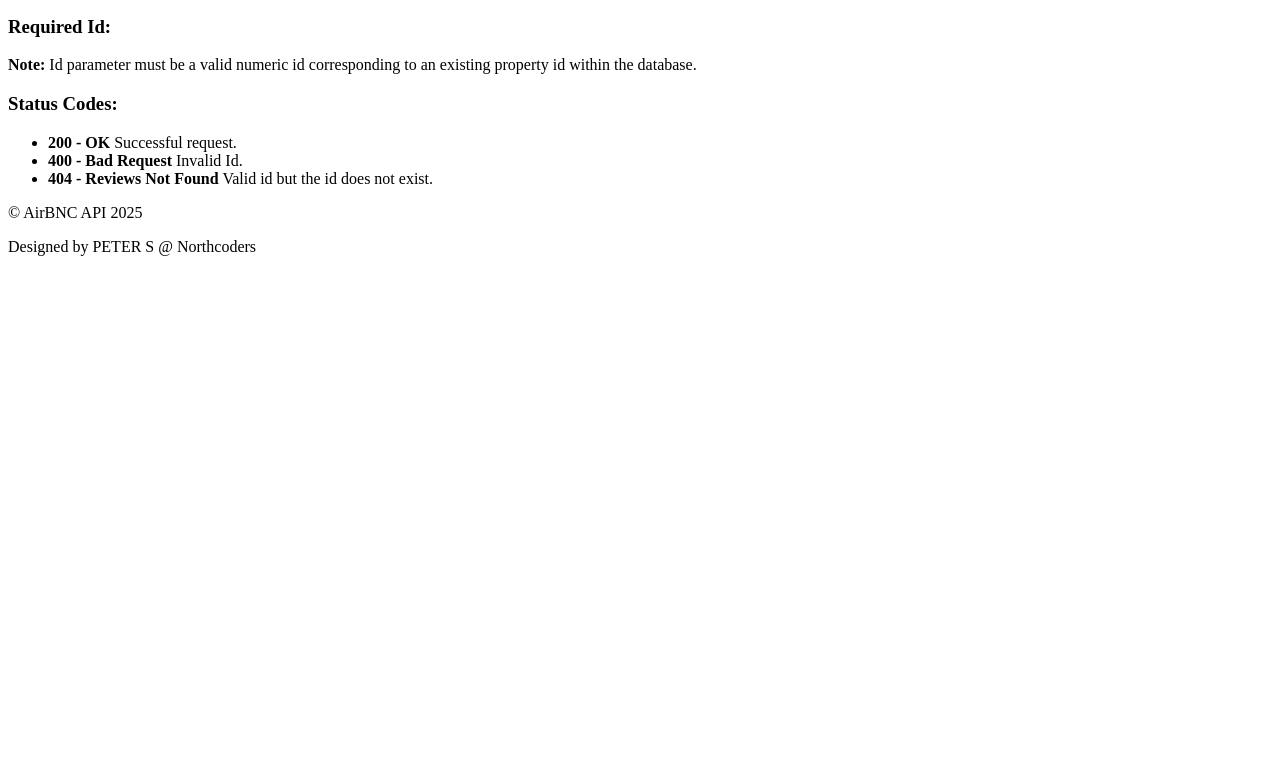
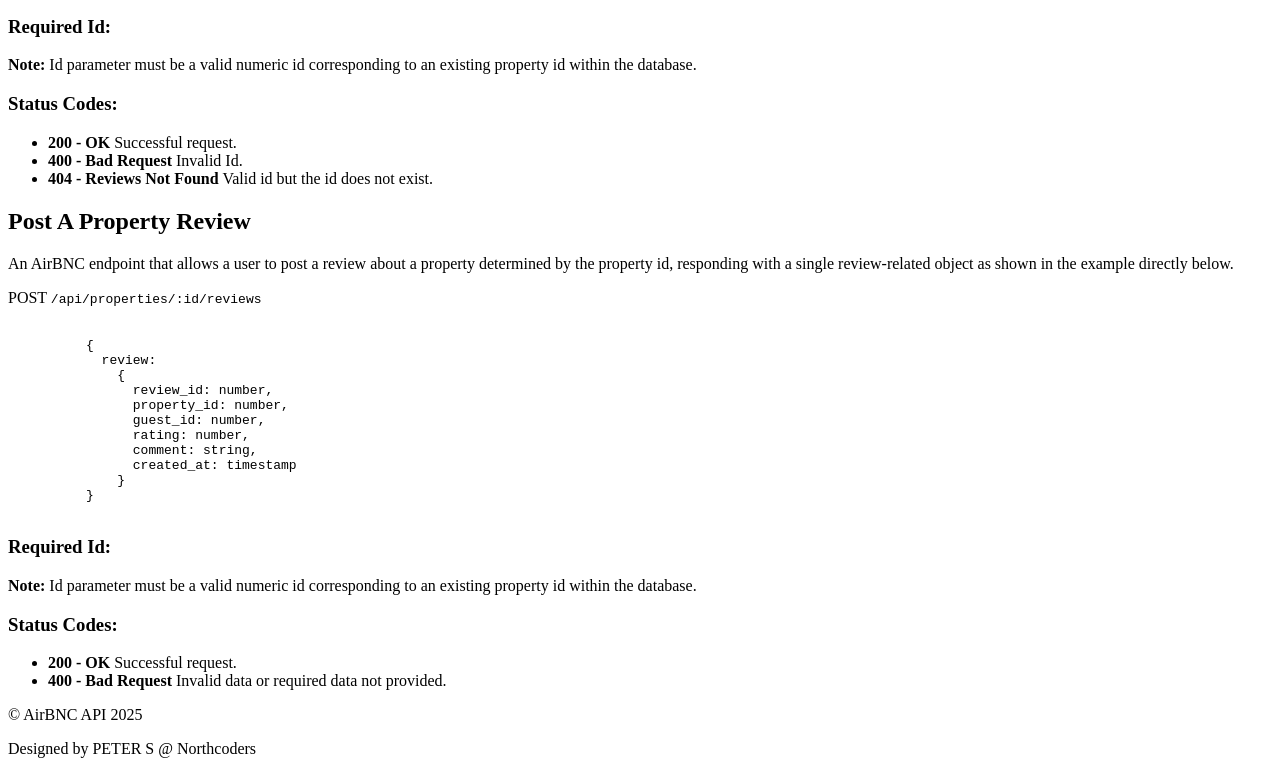
Before and after one commit to d-coded25/airbnc-back-end, a website: page index.html in a window 1280 px wide. Shown: the part 1645-2419 px from the top of the page. Before the commit the page ends 1917 px from the top, so only its background shows below. Drawn offline with Linux system fonts and the light colour scheme.

Commit message:
Add to html main section with post property review content

```diff
--- a/index.html
+++ b/index.html
@@ -164,6 +164,49 @@
             </li>
           </ul>
         </section>
+
+        <section>
+          <h2>Post A Property Review</h2>
+
+          <p>
+            An AirBNC endpoint that allows a user to post a review about a
+            property determined by the property id, responding with a single
+            review-related object as shown in the example directly below.
+          </p>
+
+          <p>POST <code>/api/properties/:id/reviews</code></p>
+
+          <pre><code>
+          {
+            review:
+              {
+                review_id: number,
+                property_id: number,
+                guest_id: number,
+                rating: number,
+                comment: string,
+                created_at: timestamp
+              }
+          }
+        </code></pre>
+
+          <h3>Required Id:</h3>
+
+          <p>
+            <strong>Note:</strong> Id parameter must be a valid numeric id
+            corresponding to an existing property id within the database.
+          </p>
+
+          <h3>Status Codes:</h3>
+
+          <ul>
+            <li><b>200 - OK</b> Successful request.</li>
+            <li>
+              <b>400 - Bad Request</b> Invalid data or required data not
+              provided.
+            </li>
+          </ul>
+        </section>
       </article>
     </main>
 
```
